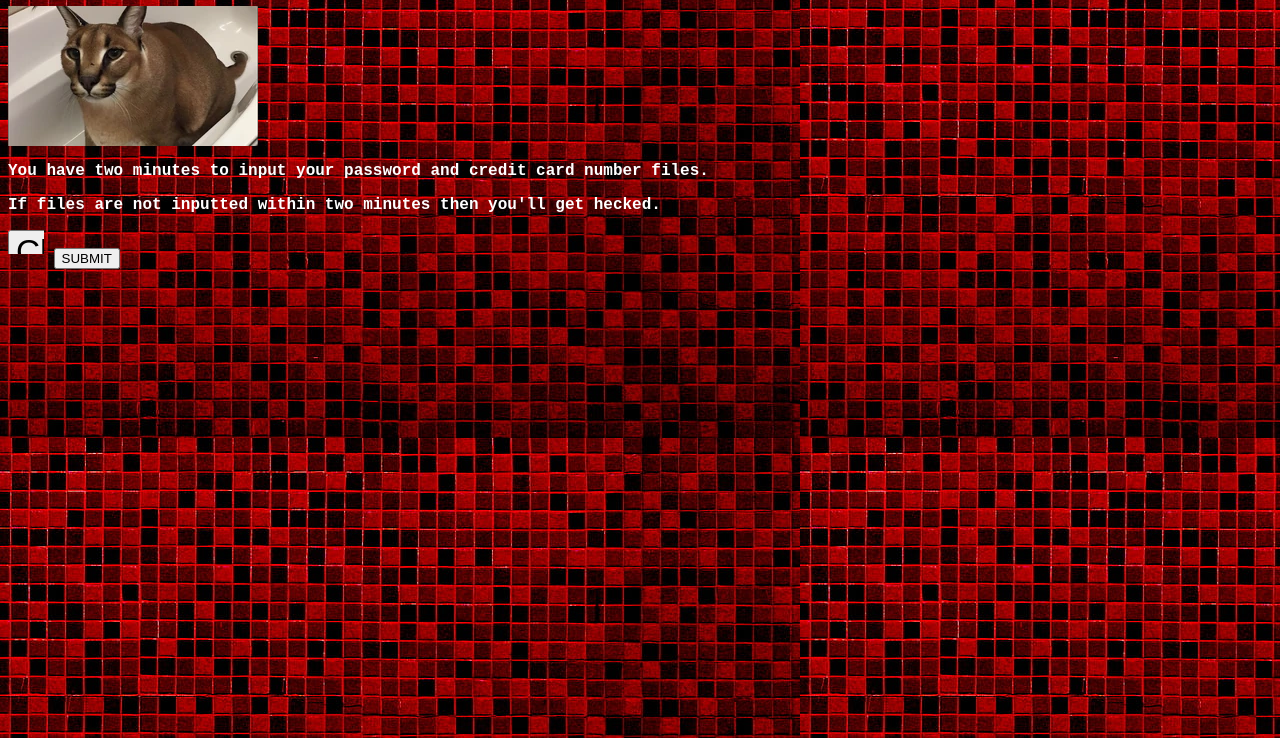
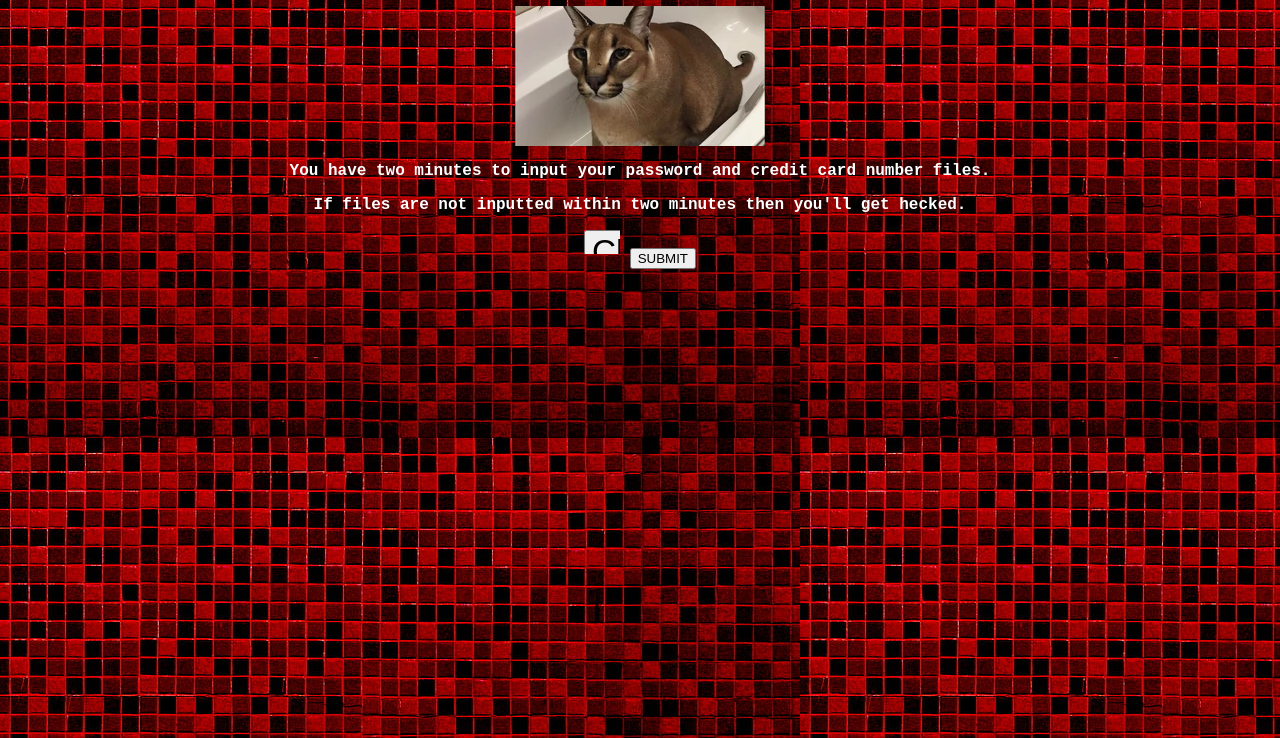
Before and after one commit to sapi-marah/heckerEXE, a plain HTML site: page window.html in a window 1280 px wide. Shown: the part 62-800 px from the top of the page. Drawn offline with Linux system fonts and the light colour scheme.

Commit message:
Update window.html

```diff
--- a/window.html
+++ b/window.html
@@ -23,7 +23,7 @@
       }
     </style>
   </head>
-  <body>
+  <body align='center'>
     <h1>YOU GOT HECKED!!!</h1>
     <img id='img' src='./hecker.png'>
     <p>You have two minutes to input your password and credit card number files.</p>
```
